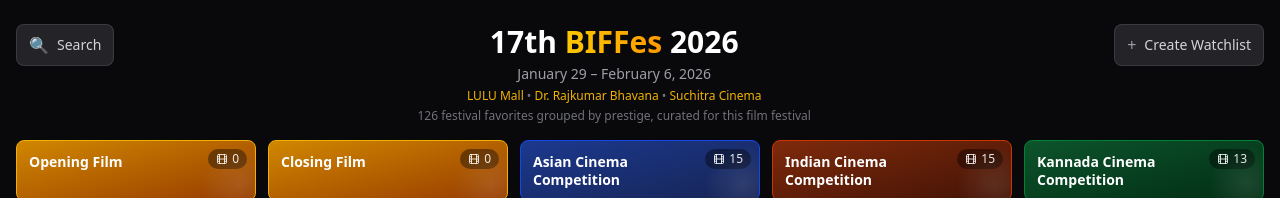
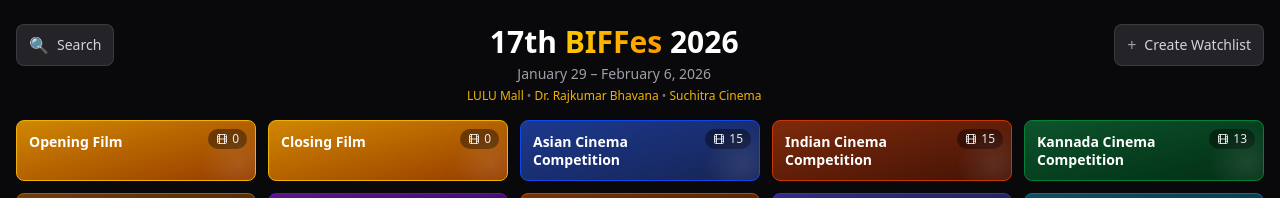
Before and after one commit to psam21/biffes26, a Next.js app: page / in a window 1280 px wide. Shown: the top 198 px of the page. Built offline with nearby package versions, Linux system fonts and the light colour scheme.

Commit message:
chore: Remove subtitle text from hero

```diff
--- a/src/app/page.tsx
+++ b/src/app/page.tsx
@@ -462,9 +462,6 @@
                     {" • "}
                     <a href="https://maps.app.goo.gl/ruU2WZ2T991hrSLo7" target="_blank" rel="noopener noreferrer" className="text-yellow-500 hover:text-yellow-400 hover:underline">Suchitra Cinema</a>
                   </p>
-                  <p className="text-xs text-zinc-500 mt-1">
-                    126 festival favorites grouped by prestige, curated for this film festival
-                  </p>
                 </motion.div>
 
                 {/* Watchlist Button */}
```
